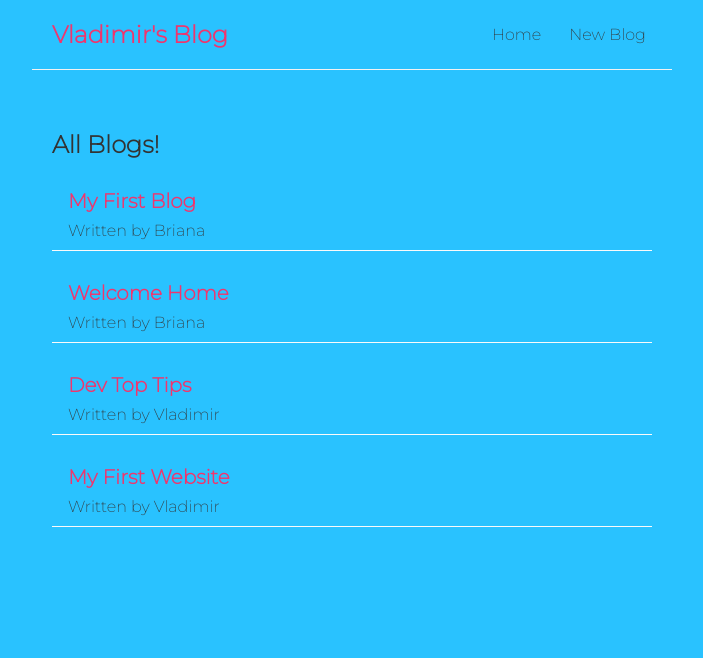
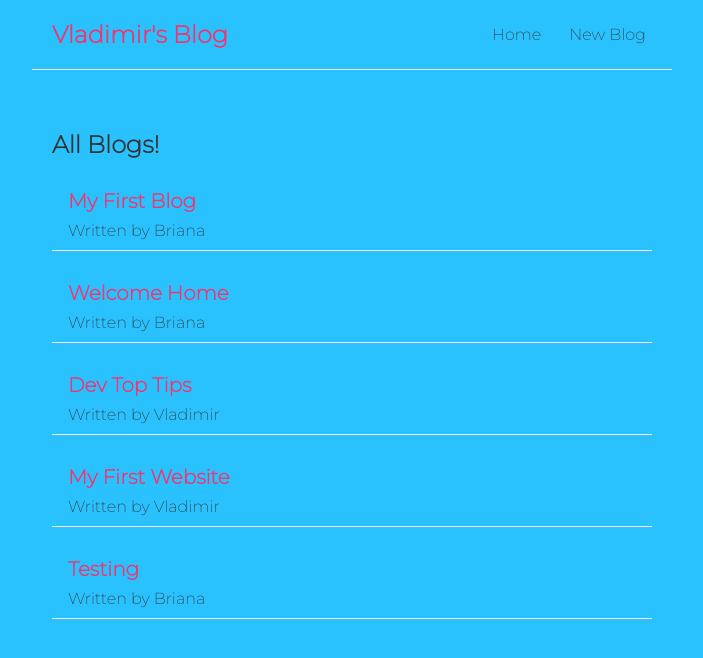
Before and after one commit to DevVlady/vlads-blog-app, a React (Create React App) app: page / in a window 1280 px wide. Shown: the top 658 px of the page, without its empty margins (288-991 px from the left). Built offline with nearby package versions, Linux system fonts and the light colour scheme; data requests are answered from the project's data file.

Commit message:
Added the fetch request so that when the user clicks on the add new blog, this new blog gets posted to the db.json file.

```diff
--- a/data/db.json
+++ b/data/db.json
@@ -23,6 +23,12 @@
       "body": "WWhat is a website?\nIt is an application available on the internet for everyone to visit...",
       "author": "Vladimir",
       "id": 4
+    },
+    {
+      "title": "Testing",
+      "body": "dfvsdgsdd",
+      "author": "Briana",
+      "id": 5
     }
   ]
 }
--- a/src/Create.js
+++ b/src/Create.js
@@ -8,6 +8,14 @@ const Create = () => {
     const handleSubmit = (e) => {
         e.preventDefault();
         const blog = {title, body, author};
+
+        fetch('http://localhost:8000/blogs', {
+            method: 'POST',
+            headers: { 'Content-Type': 'application/json' },
+            body: JSON.stringify(blog)
+        }).then(() => {
+            console.log('new blog added')
+        })
     }
 
     return (
```
Lines whose indentation alone changed are shown as unchanged.
